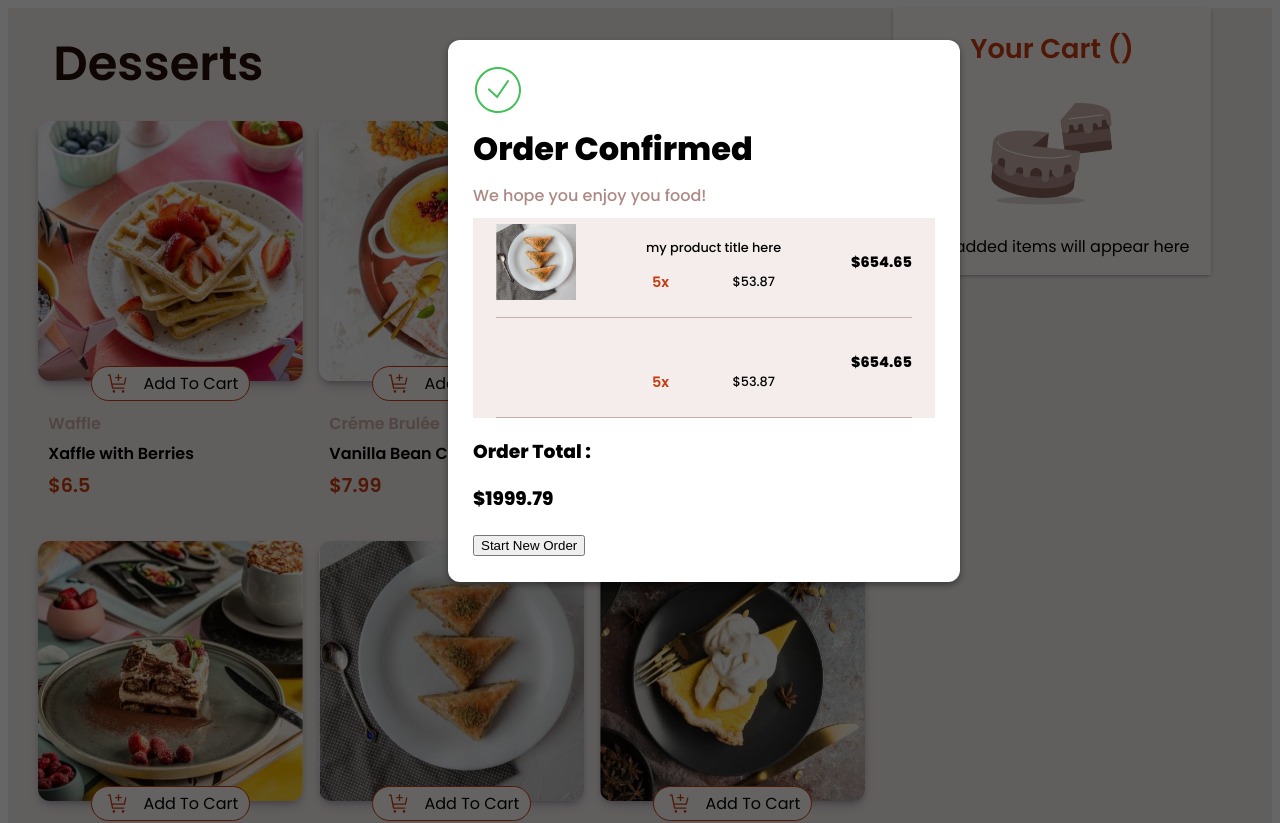
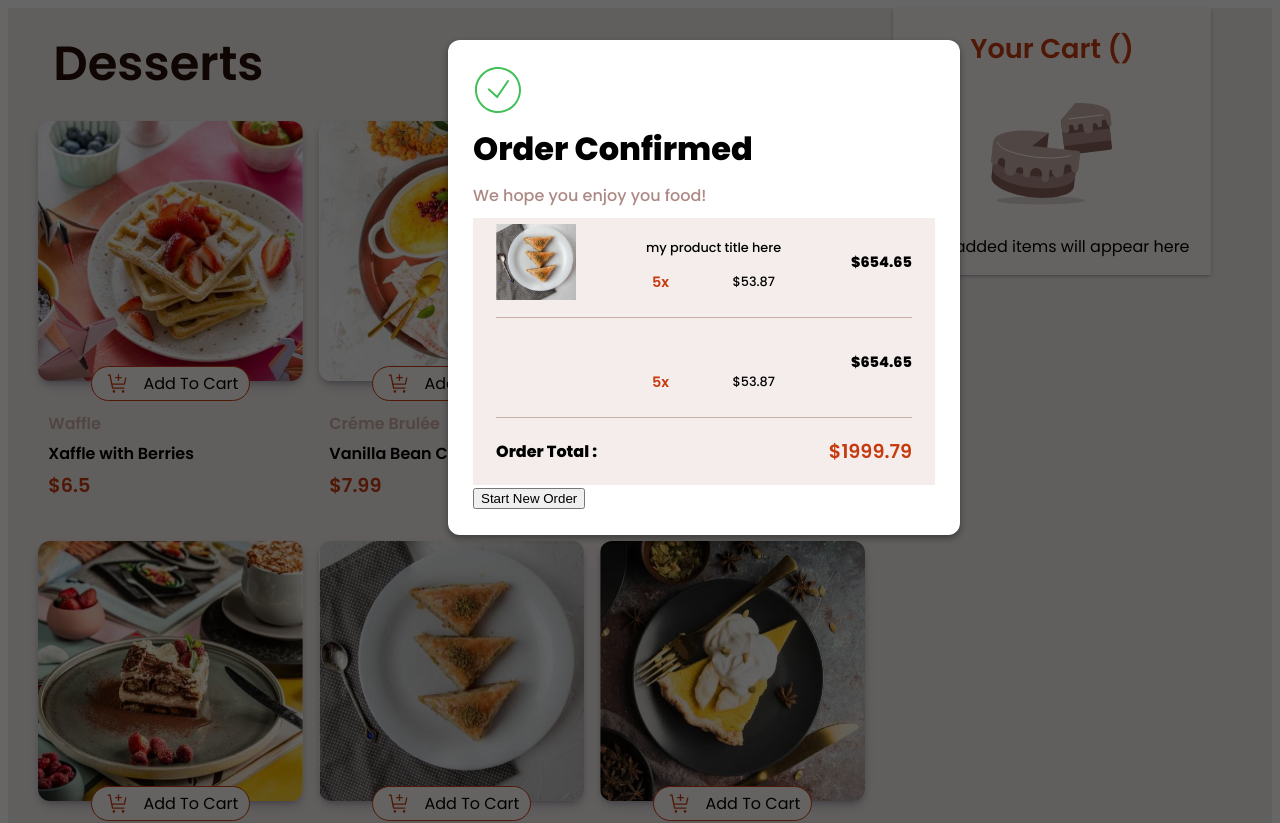
Before and after one commit to mohamedMachlou/angular-product-list, an Angular app: page / in a window 1280 px wide. Shown: the top 823 px of the page. Built offline with nearby package versions, Linux system fonts and the light colour scheme.

Commit message:
add pop-up order total style

```diff
--- a/src/app/product-list/components/show-product/show-product.component.css
+++ b/src/app/product-list/components/show-product/show-product.component.css
@@ -232,3 +232,21 @@
   align-items: center;
   justify-content: center;
 }
+.popup .order-total {
+  width: 100%;
+  background-color: var(--rose100);
+  display: flex;
+  align-items: center;
+  justify-content: space-between;
+  padding-left: 5%;
+  padding-right: 5%;
+}
+.popup .order-total h3 {
+  font-weight: 700;
+  font-size: 1rem;
+}
+.popup .order-total h3:last-child {
+  font-weight: 600;
+  font-size: 1.2rem;
+  color: var(--red-color);
+}
```
